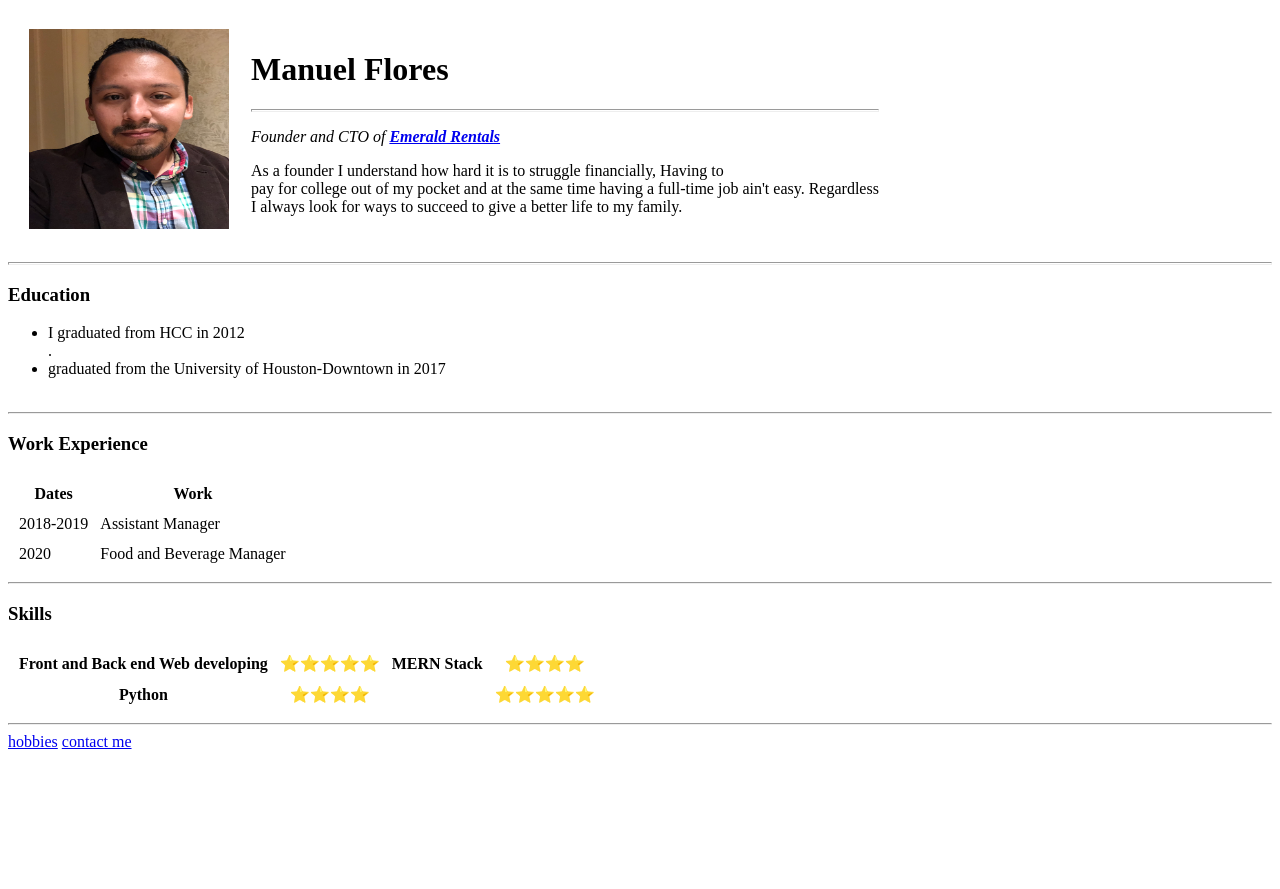
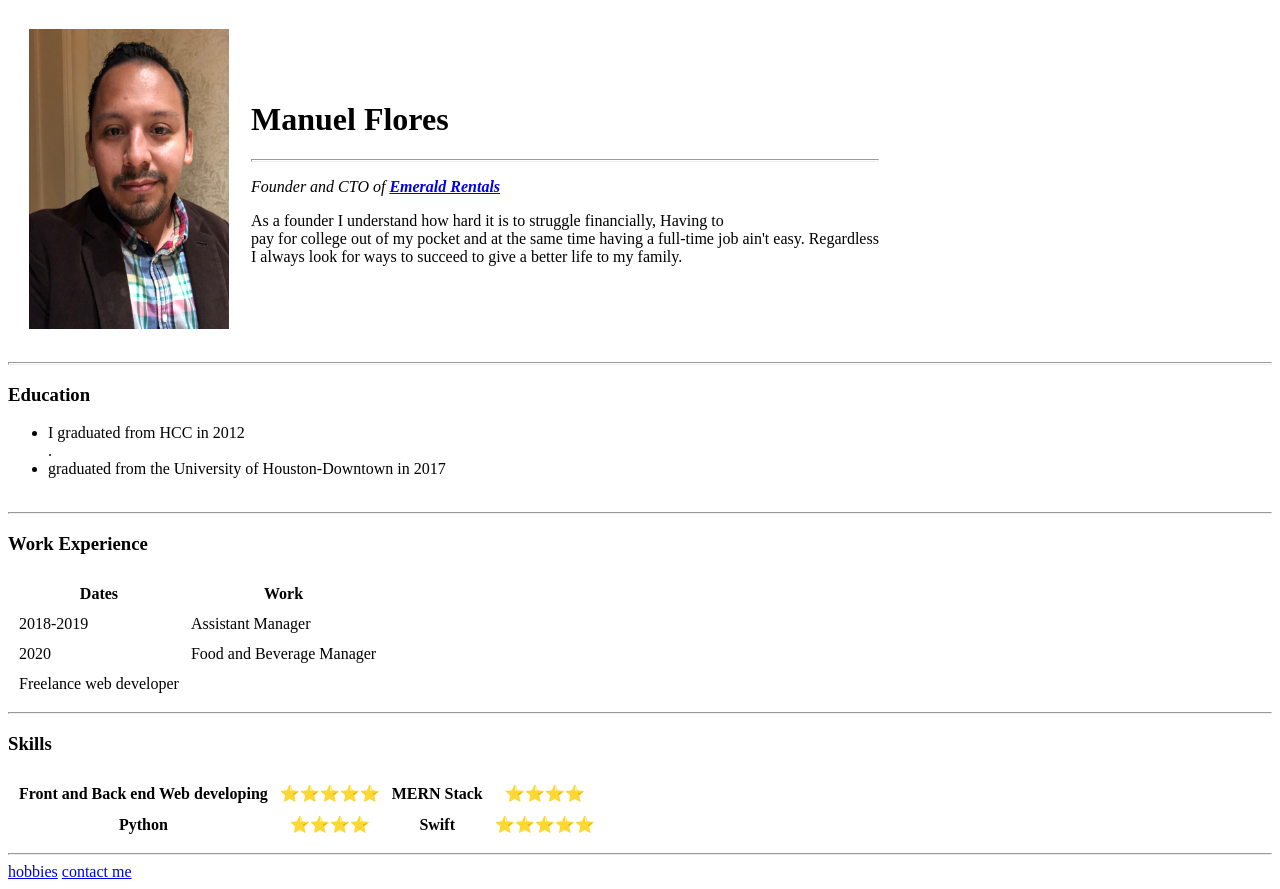
Before and after one commit to Hano2/cv, a plain HTML site: page index.html in a window 1280 px wide. Before the commit the page ends 800 px from the top, so only its background shows below. Drawn offline with Linux system fonts and the light colour scheme.

Commit message:
Update index.html

```diff
--- a/index.html
+++ b/index.html
@@ -8,7 +8,7 @@
   <body>
     <table cellspacing="20">
       <tr>
-        <td><img src="20181114_193617210_iOS.jpg" alt="Manuel Smiling" height="200" width="200"></td>
+        <td><img src="20181114_193617210_iOS.jpg" alt="Manuel Smiling" height="300" width="200"></td>
         <td><h1>Manuel Flores</h1>
         <hr size=3>
         <p><em>Founder and CTO of <strong><a href="#">Emerald Rentals</a></strong></em></p>
@@ -46,6 +46,8 @@
     <td>2020</td>
     <td>Food and Beverage Manager</td>
   </tr>
+  <tr>
+    <td>Freelance web developer</td>
       </tr>
     </thead>
 </table>
@@ -61,7 +63,7 @@
   <tr>
     <th>Python</th>
     <th>⭐️⭐️⭐️⭐️</th>
-    <th><Swift/th>
+    <th>Swift</th>
     <th>⭐️⭐️⭐️⭐️⭐️</th>
   </tr>
 </table>
```
